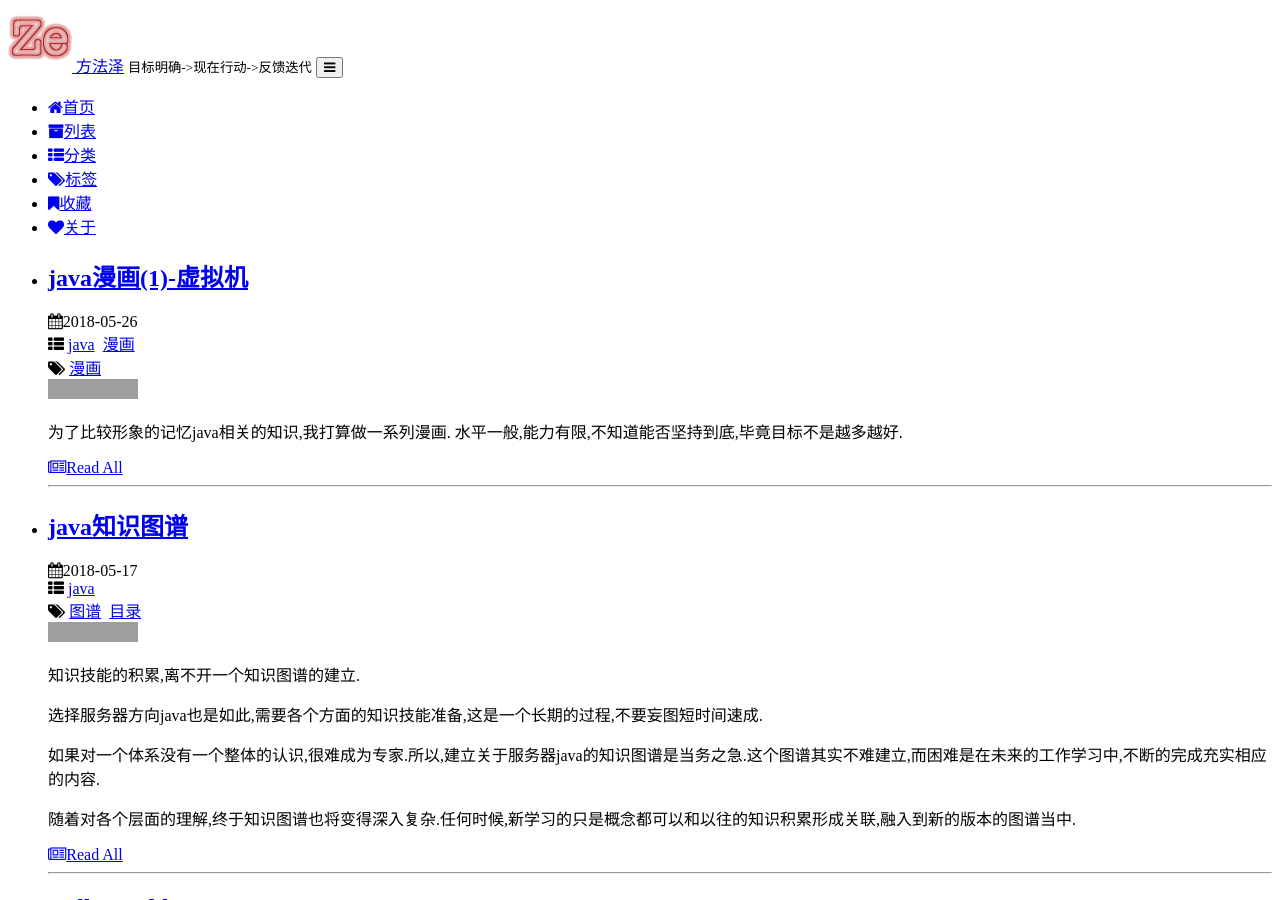
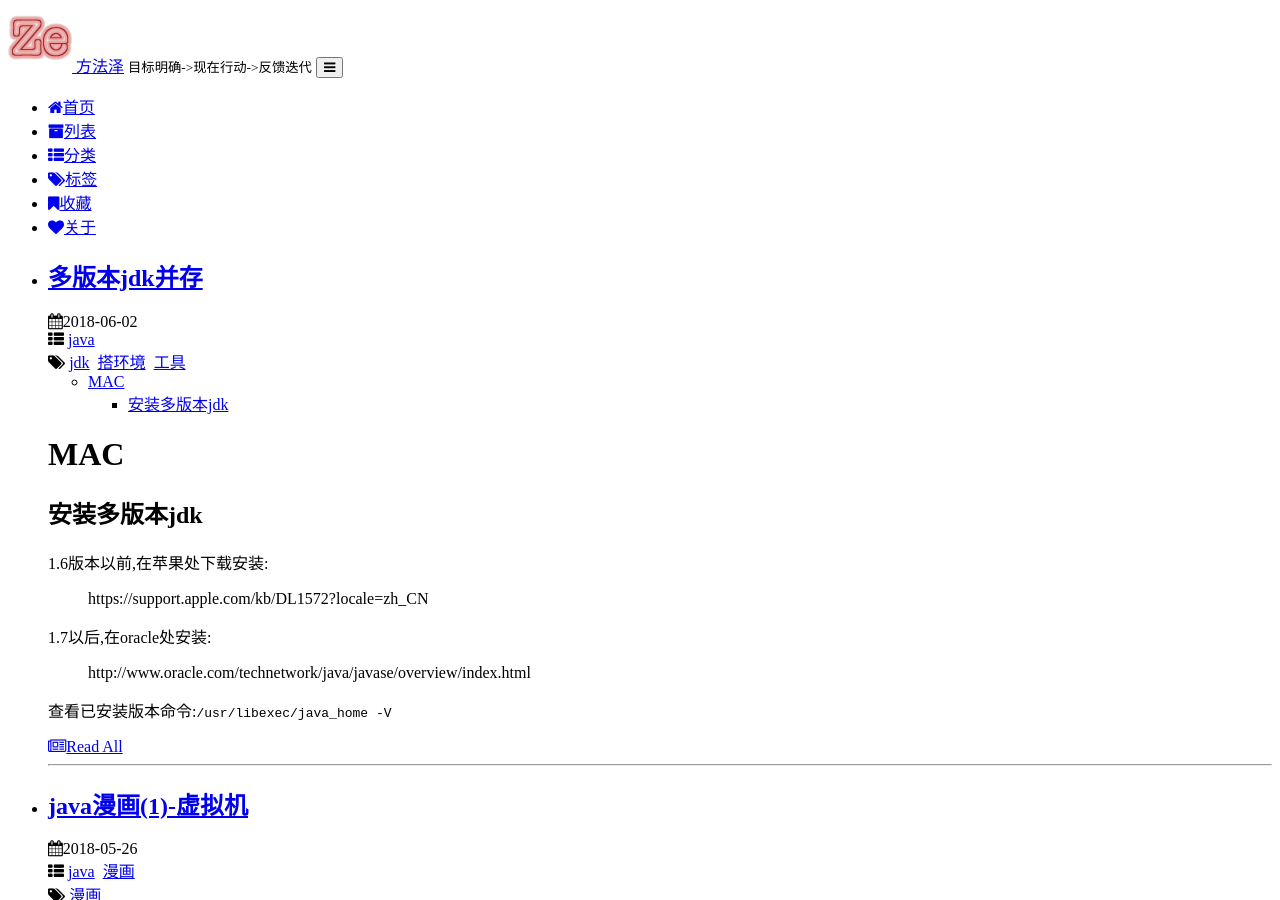
Before and after one commit to fangfaze/fangfaze.github.io, a Jekyll site: the page built from index.html, in a window 1280 px wide and 900 px high. Built offline with Jekyll 4.4.1, drawn with Linux system fonts in a browser that asks for light colours; the list of posts is cut into pages by our own code; comment, search, counter and statistics services are not loaded; a style sheet for code colours, icons or effects is not loaded; grey boxes are pictures that could not be loaded.

Commit message:
多版jdk共存

````diff
--- a/_posts/2018-05-17-javaee-image.md
+++ b/_posts/2018-05-17-javaee-image.md
@@ -35,7 +35,9 @@ original: true
 
 
 # 图谱知识点展开
+
 概念|引申概念
+---|---
 源文件|`*.java`
 字节码|`*.class`
 机器码|`操作系统`
@@ -43,8 +45,8 @@ JDK|`组成`
 JRE|
 JVM|`JVM架构`,`历史沿革`,`内存模型`,`调优`,`解释执行`
 编译器|`历史沿革`
-语法|`OOP`,`AOP`,`关键字`
-运行时类库|
+语法|`OOP`,`AOP`,`关键字`,`版本特性`
+运行时类库|`java标准库`,``
 
 
 
--- /dev/null
+++ b/_posts/2018-06-02-multi-jdks.md
@@ -0,0 +1,49 @@
+---
+layout: post
+title:  "多版本jdk并存"
+date:   2018-06-02 00:00:00
+categories: java
+tags: jdk 搭环境 工具
+---
+
+* content
+{:toc}
+
+
+# MAC
+## 安装多版本jdk
+
+1.6版本以前,在苹果处下载安装:
+> https://support.apple.com/kb/DL1572?locale=zh_CN
+
+1.7以后,在oracle处安装:
+> http://www.oracle.com/technetwork/java/javase/overview/index.html
+
+查看已安装版本命令:`/usr/libexec/java_home -V`
+
+
+
+
+
+## jenv工具
+
+- 安装jevn工具:`curl -s get.jenv.io | bash`
+- 配置jdk实际安装路径的软连接到jevn候补目录
+
+```
+ln -s /Library/Java/JavaVirtualMachines/1.6.0.jdk/Contents/Home/bin ~/.jenv/candidates/java/1.6
+```
+- 切换jdk:`jenv default java 1.8`或`jenv use java 1.8`
+
+
+# Windows
+
+TBD
+
+
+
+# 参考资料
+- [MAC下安装多版本JDK和切换几种方式](https://blog.csdn.net/tianxiawuzhei/article/details/48263789)
+- [Mac 下的 Java 版本管理工具 jenv](https://blog.csdn.net/kmyhy/article/details/52764058)
+- [Mac下查看已安装的jdk版本及其安装目录](https://blog.csdn.net/caoxiaohong1005/article/details/73611424/)
+- [jenv官网](http://jenv.io)
````
